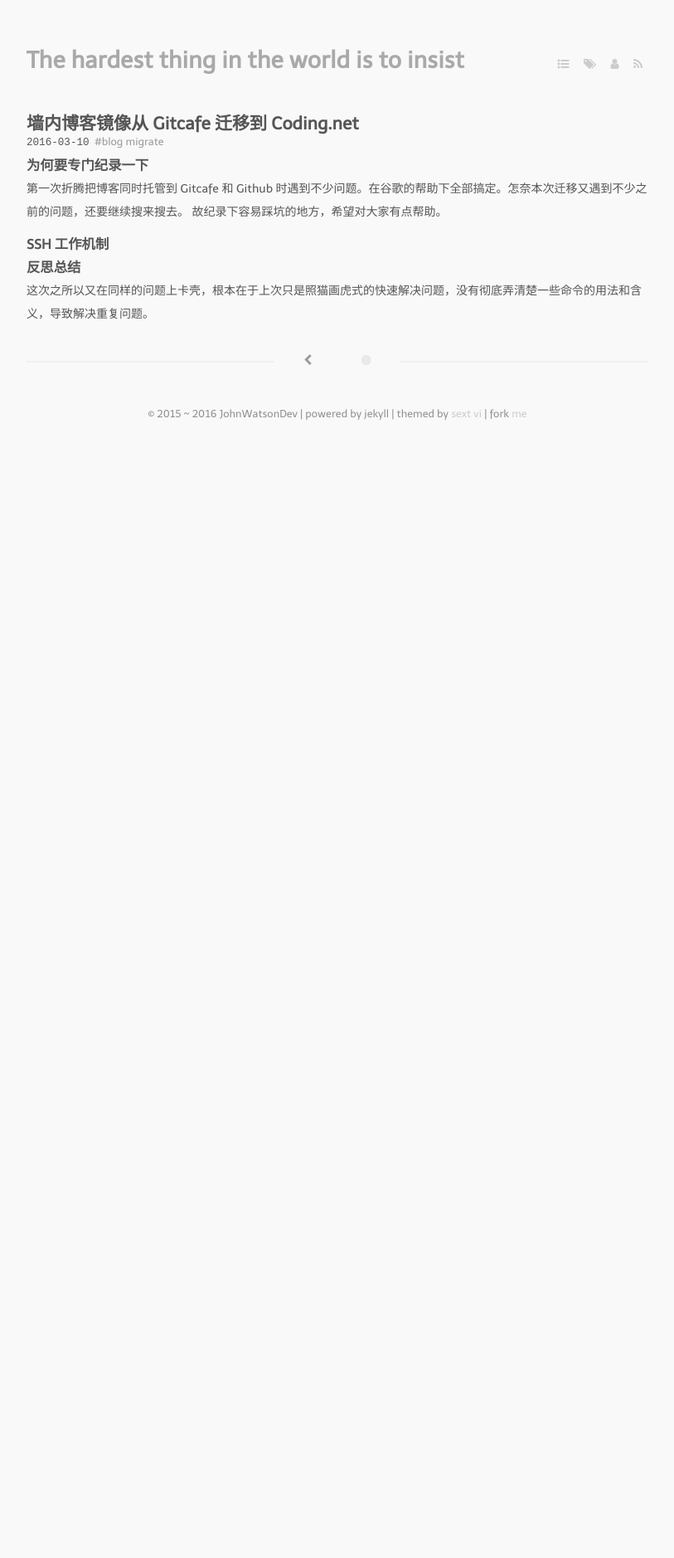
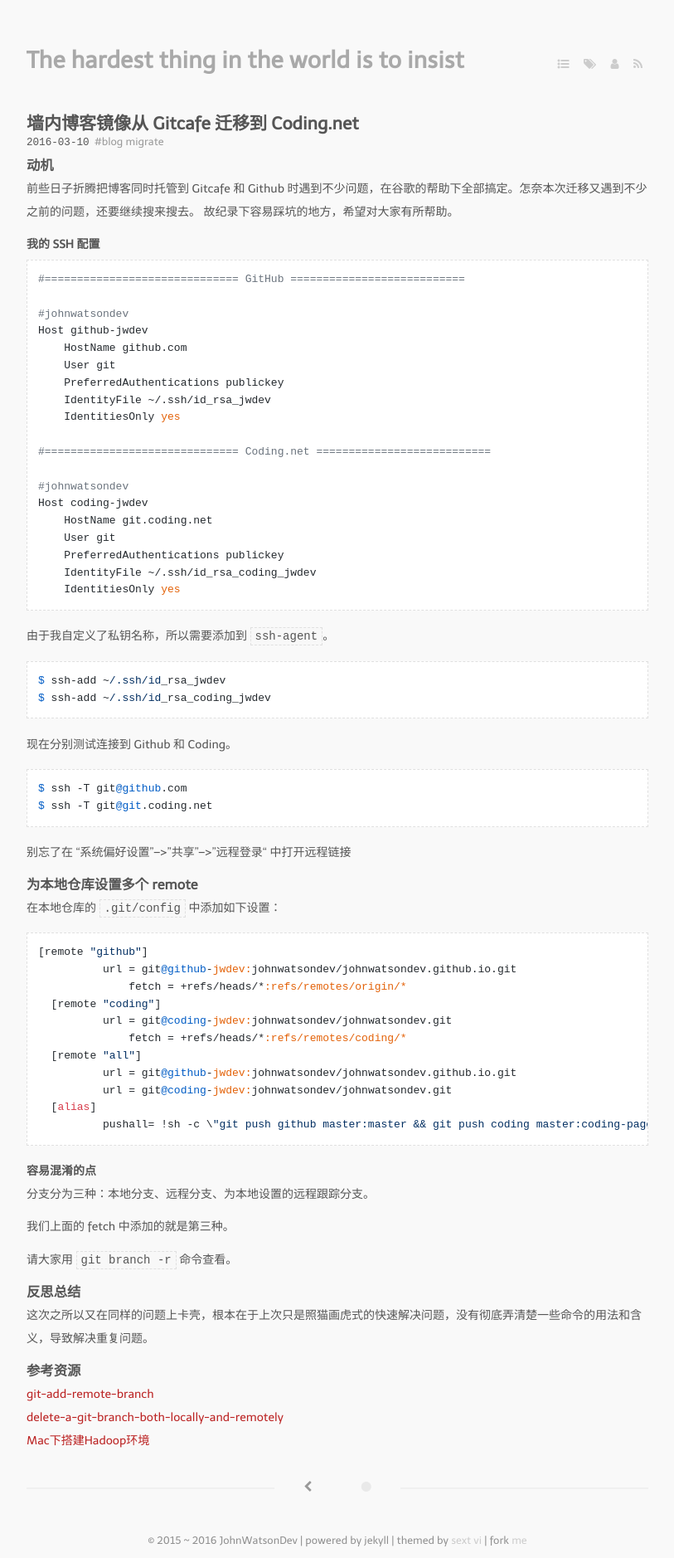
Before and after one commit to johnwatsondev/johnwatsondev.github.io, a Jekyll site: the page built from _posts/2016-03-10-migrate-to-coding.net-from-gitcafe.md, in a window 1280 px wide. Shown: the whole page at 83% size, without its empty margins (233-1046 px from the left). Built offline with Jekyll 4.4.1, drawn with Linux system fonts in a browser that asks for light colours; nearby versions of some CDN libraries; some web fonts are replaced; comment, search, counter and statistics services are not loaded; before the commit the page ends 900 px from its top, so only the background shows below that.

Commit message:
add post

````diff
--- a/_posts/2016-03-10-migrate-to-coding.net-from-gitcafe.md
+++ b/_posts/2016-03-10-migrate-to-coding.net-from-gitcafe.md
@@ -7,11 +7,80 @@ tags:
   - blog migrate
 ---
 
-### 为何要专门纪录一下
-第一次折腾把博客同时托管到 Gitcafe 和 Github 时遇到不少问题。在谷歌的帮助下全部搞定。怎奈本次迁移又遇到不少之前的问题，还要继续搜来搜去。
-故纪录下容易踩坑的地方，希望对大家有点帮助。
+### 动机
+前些日子折腾把博客同时托管到 Gitcafe 和 Github 时遇到不少问题，在谷歌的帮助下全部搞定。怎奈本次迁移又遇到不少之前的问题，还要继续搜来搜去。
+故纪录下容易踩坑的地方，希望对大家有所帮助。
 
-### SSH 工作机制
+#### 我的 SSH 配置
+
+```java
+#============================== GitHub ===========================
+
+#johnwatsondev
+Host github-jwdev
+    HostName github.com
+    User git
+    PreferredAuthentications publickey
+    IdentityFile ~/.ssh/id_rsa_jwdev
+    IdentitiesOnly yes
+
+#============================== Coding.net ===========================
+
+#johnwatsondev
+Host coding-jwdev
+    HostName git.coding.net
+    User git
+    PreferredAuthentications publickey
+    IdentityFile ~/.ssh/id_rsa_coding_jwdev
+    IdentitiesOnly yes
+```
+
+由于我自定义了私钥名称，所以需要添加到 `ssh-agent`。
+
+```java
+$ ssh-add ~/.ssh/id_rsa_jwdev
+$ ssh-add ~/.ssh/id_rsa_coding_jwdev
+```
+
+现在分别测试连接到 Github 和 Coding。
+
+```java
+$ ssh -T git@github.com
+$ ssh -T git@git.coding.net
+```
+
+别忘了在 “系统偏好设置”–>”共享”–>”远程登录“ 中打开远程链接
+
+### 为本地仓库设置多个 remote
+
+在本地仓库的 `.git/config` 中添加如下设置：
+
+```java
+[remote "github"]
+          url = git@github-jwdev:johnwatsondev/johnwatsondev.github.io.git
+              fetch = +refs/heads/*:refs/remotes/origin/*
+  [remote "coding"]
+          url = git@coding-jwdev:johnwatsondev/johnwatsondev.git
+              fetch = +refs/heads/*:refs/remotes/coding/*
+  [remote "all"]
+          url = git@github-jwdev:johnwatsondev/johnwatsondev.github.io.git
+          url = git@coding-jwdev:johnwatsondev/johnwatsondev.git
+  [alias]
+          pushall= !sh -c \"git push github master:master && git push coding master:coding-pages\"
+```
+
+#### 容易混淆的点
+
+分支分为三种：本地分支、远程分支、为本地设置的远程跟踪分支。
+
+我们上面的 fetch 中添加的就是第三种。
+
+请大家用 `git branch -r` 命令查看。
 
 ### 反思总结
 这次之所以又在同样的问题上卡壳，根本在于上次只是照猫画虎式的快速解决问题，没有彻底弄清楚一些命令的用法和含义，导致解决重复问题。
+
+### 参考资源
+[git-add-remote-branch](https://stackoverflow.com/questions/11266478/git-add-remote-branch)
+[delete-a-git-branch-both-locally-and-remotely](https://stackoverflow.com/questions/2003505/delete-a-git-branch-both-locally-and-remotely)
+[Mac下搭建Hadoop环境](http://arccode.net/2014/07/13/Mac%E4%B8%8B%E6%90%AD%E5%BB%BAHadoop%E7%8E%AF%E5%A2%83/)
````
Also changed, not shown: _posts/2016-03-10-keep-away-yourself-from-the-greedy-person.md (added, +20 -0 lines).
